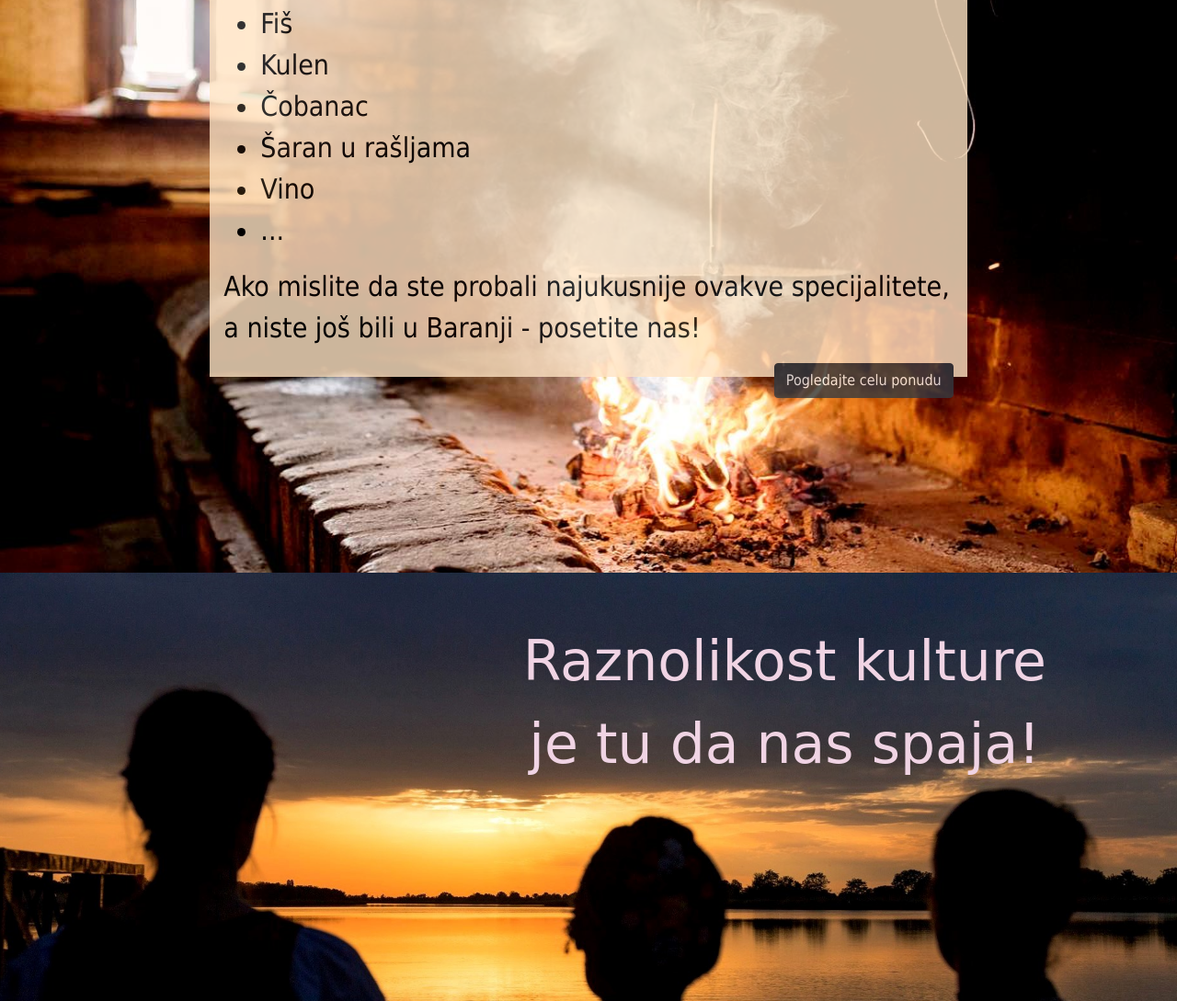
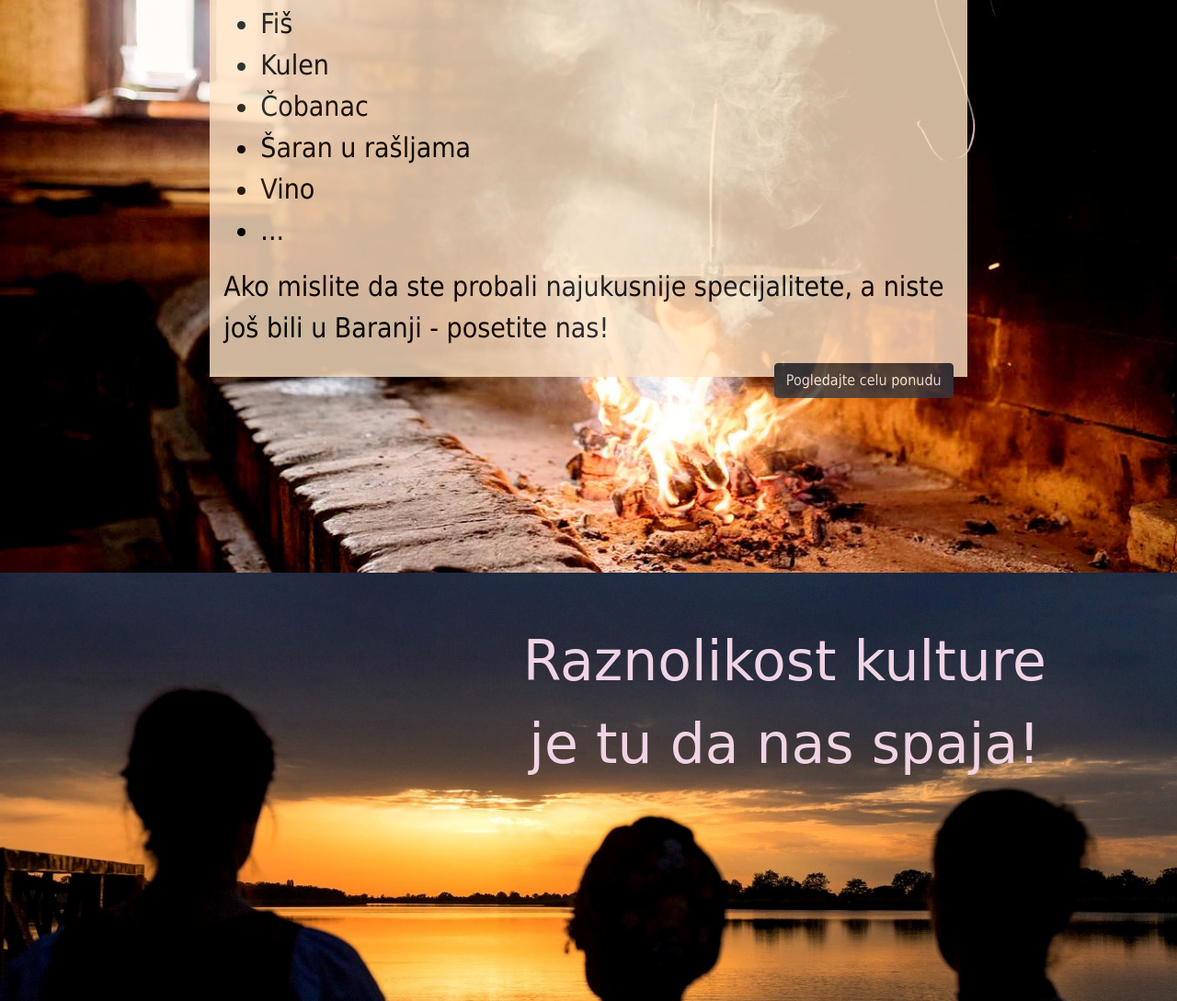
Before and after one commit to biljanaacim/baranja, a plain HTML site: page index.html in a window 1280 px wide. Shown: the part 2642-3731 px from the top of the page at 92% size. Drawn offline with nearby package versions, Linux system fonts and the light colour scheme; files whose address does not match are found by name.

Commit message:
Update index.html

```diff
--- a/index.html
+++ b/index.html
@@ -136,7 +136,7 @@
                         <li>Vino</li>
                         <li>...</li>
                       </ul>
-                     <p> Ako mislite da ste probali najukusnije ovakve specijalitete, a niste još bili u Baranji - posetite nas!</p>
+                     <p> Ako mislite da ste probali najukusnije specijalitete, a niste još bili u Baranji - posetite nas!</p>
 
                       <a href="hrana.html"><button type="button" class="btn btn-dark">Pogledajte celu ponudu</button></a>
 
```
